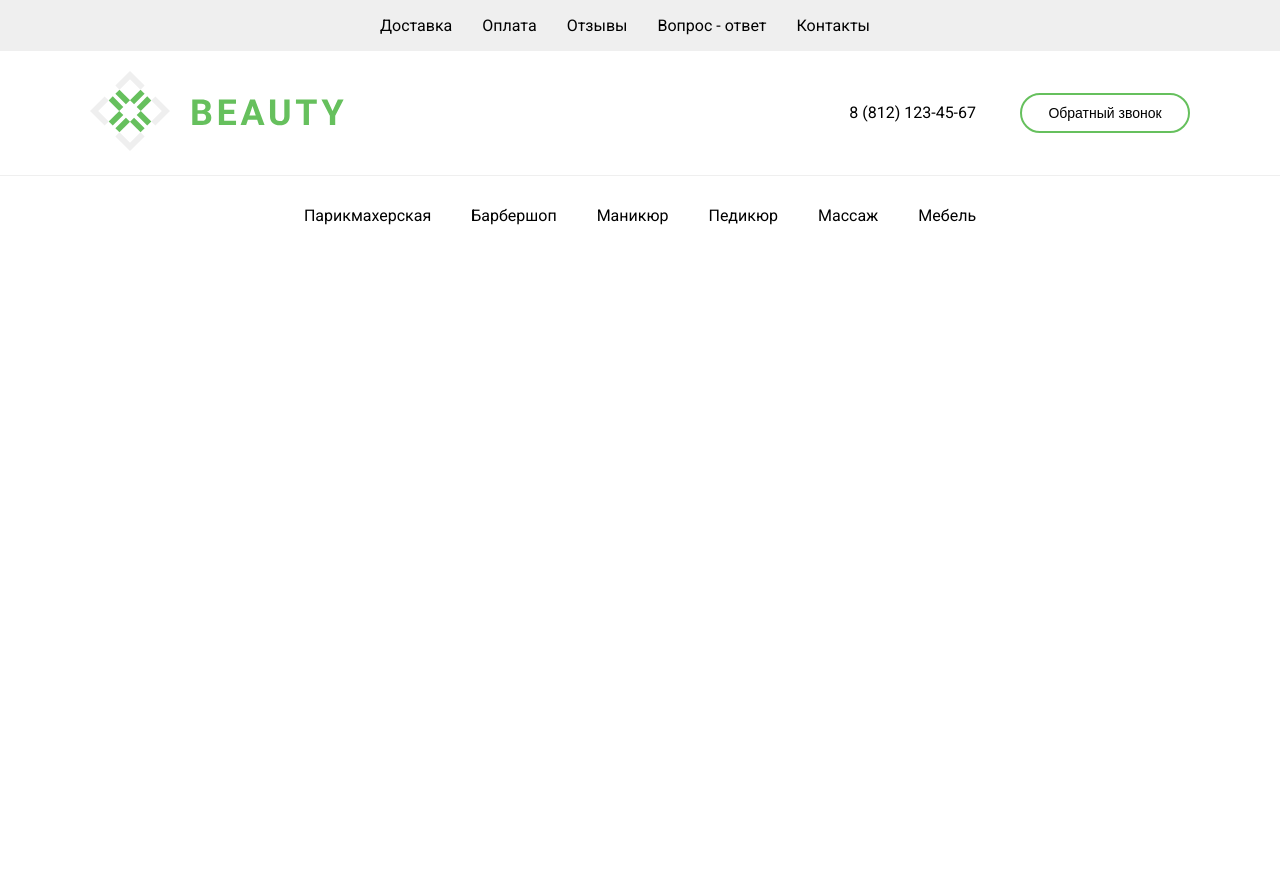
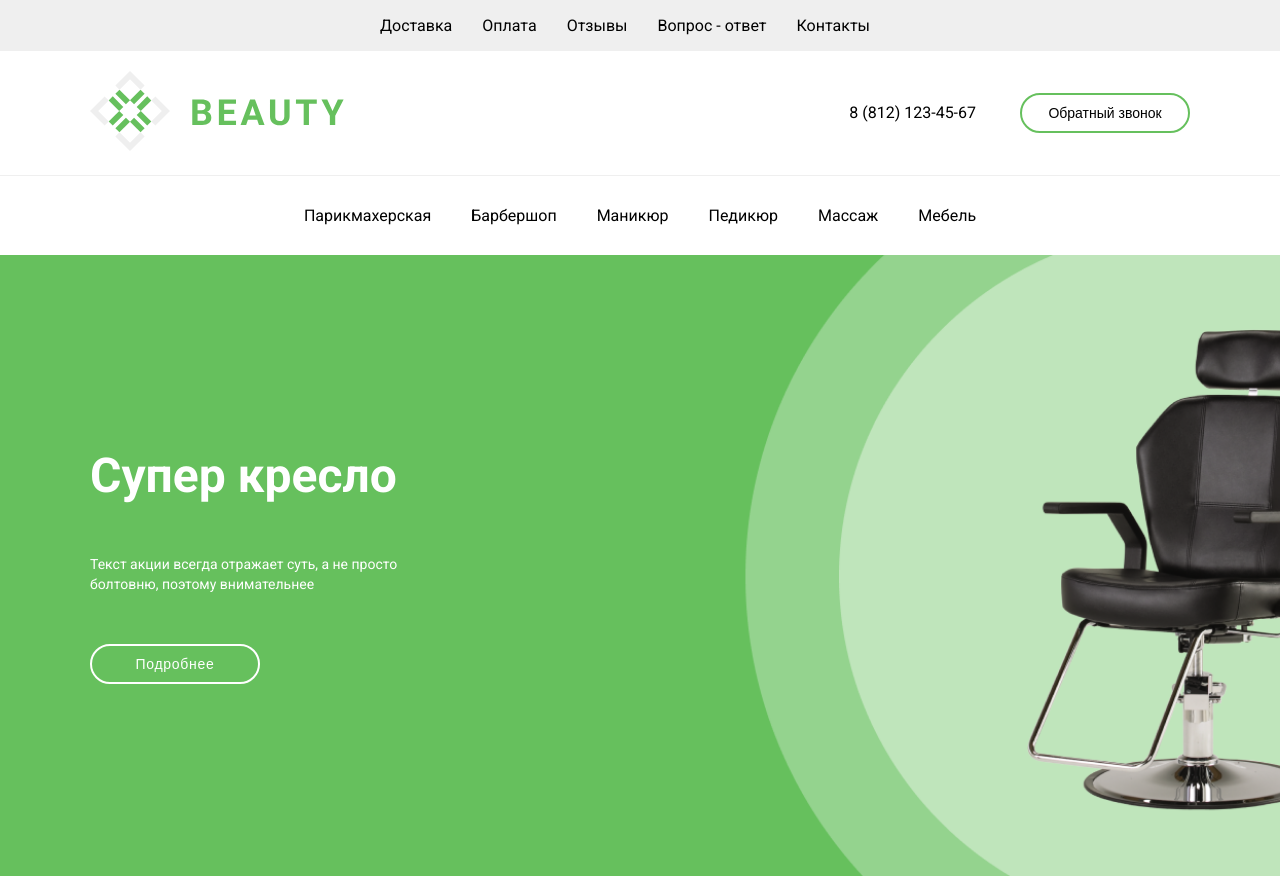
Before and after one commit to rilw/Beauty, a plain HTML site: page index.html in a window 1280 px wide. Before the commit the page ends 800 px from the top, so only its background shows below. Drawn offline with Linux system fonts and the light colour scheme.

Commit message:
add header + section class

```diff
--- a/index.html
+++ b/index.html
@@ -46,7 +46,18 @@
             </ul>
         </div>
      </header>
-     <section></section>
+     <section class="banner">
+        <div class="container">
+            <h1>
+                Супер кресло
+            </h1>
+            <p class="banner-text">
+                Текст акции всегда отражает суть, а не просто
+                болтовню, поэтому внимательнее
+            </p>
+            <button class="banner-btn">Подробнее</button>
+        </div>
+     </section>
      <section></section>
      <section></section>
     </body>
--- a/style/style.css
+++ b/style/style.css
@@ -91,3 +91,36 @@ color: #000;
     font-size: 16px;
     color: #000;
 }
+.banner{
+    background: url("../img/banner.png");
+    background-repeat: no-repeat;
+    background-size: cover ;
+    padding-top: 192px;
+    padding-bottom: 192px;
+
+}
+h1{
+    font-weight: 700;
+    font-size: 48px;
+    color: #fff;
+    margin-bottom: 50px;
+}
+.banner-text{
+    font-weight: 400;
+    font-size: 14px;
+    line-height: 143%;
+    color: #fff;
+    max-width: 308px;
+    margin-bottom: 50px;
+}
+.banner-btn{
+    border: 2px solid #fff;
+    border-radius: 40px;
+    width: 170px;
+    height: 40px;
+    background: #66c05d;
+    font-weight: 400;
+    font-size: 14px;
+    letter-spacing: 0.05em;
+    color: #fff;
+}
```
Also changed, not shown: img/banner.png (added).
